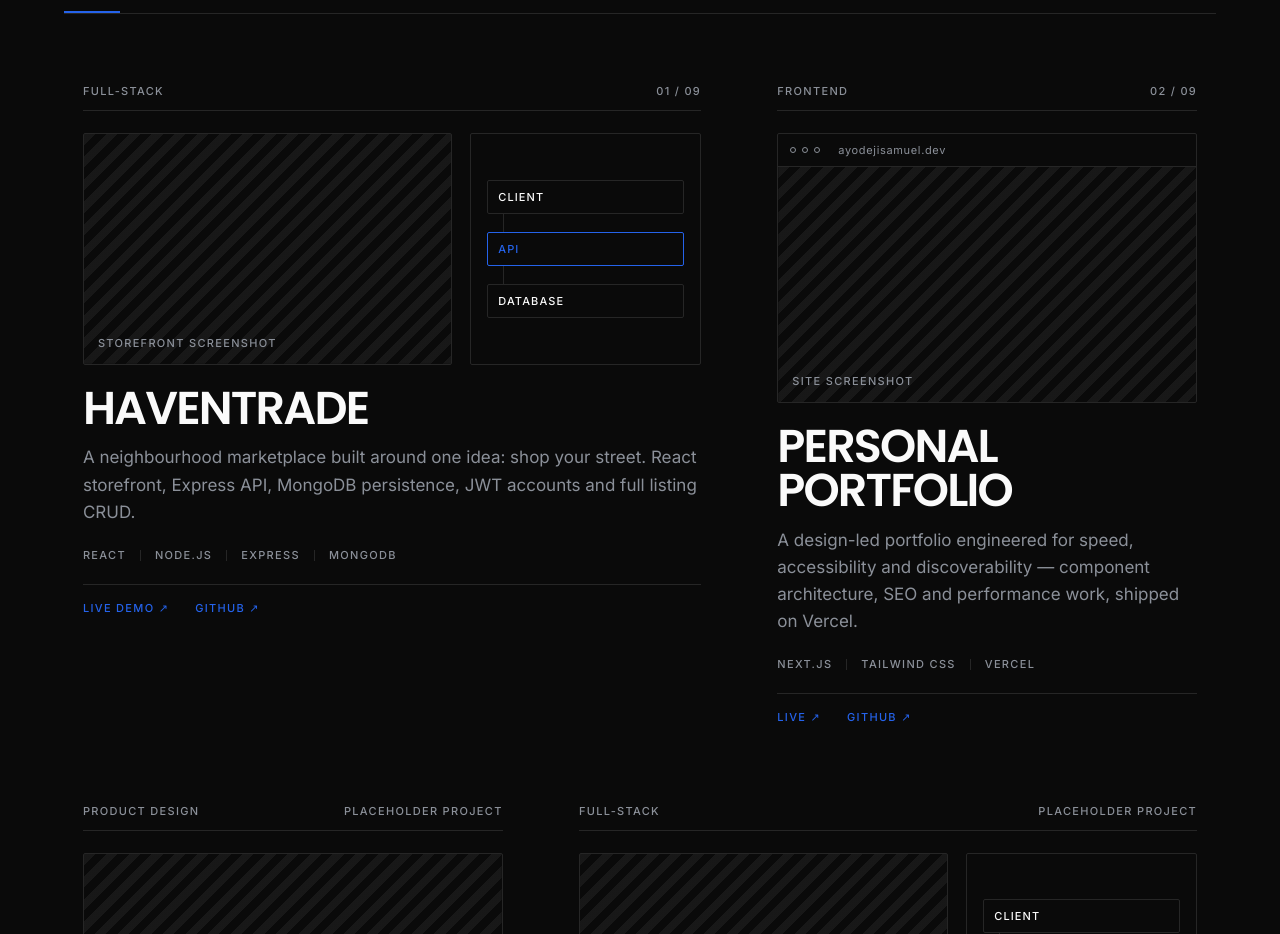
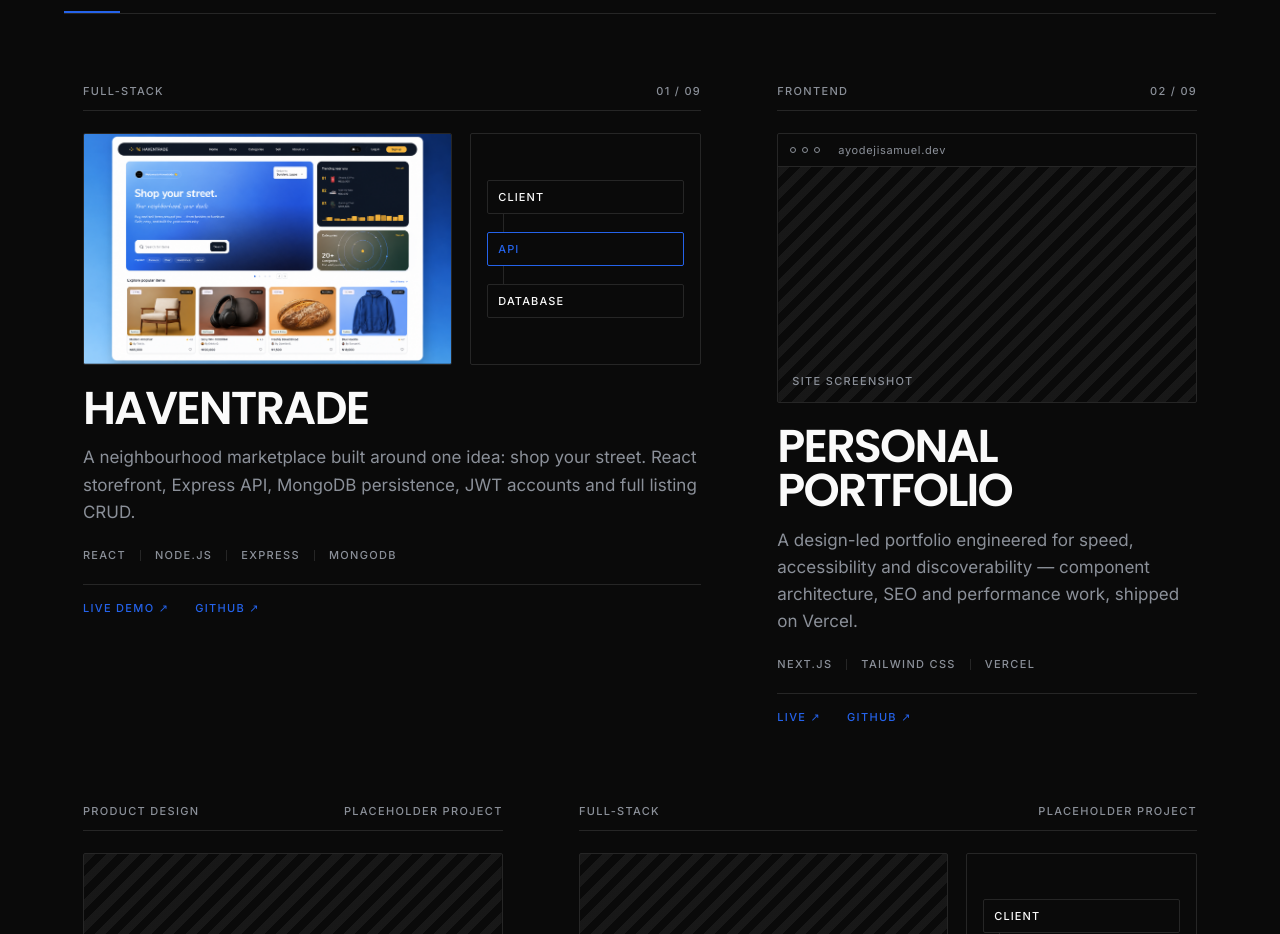
Before and after one commit to samuel12-dot/portfolio_v3, a Next.js app: page / in a window 1280 px wide. Shown: the part 1300-2234 px from the top of the page. Built offline with nearby package versions, Linux system fonts and the light colour scheme.

Commit message:
Add HavenTrade storefront screenshot and real project links
Renders the actual screenshot in the full-stack card media slot and
points Live demo/GitHub links at the deployed app and repo.

```diff
--- a/components/ProjectCard.tsx
+++ b/components/ProjectCard.tsx
@@ -1,3 +1,4 @@
+import Image from "next/image";
 import type { CSSProperties } from "react";
 import type { ProjectLink } from "@/lib/projects";
 
@@ -10,6 +11,7 @@ export type ProjectCardViewModel = {
   stackChips: { label: string; rule: string }[];
   links: ProjectLink[];
   slot: string;
+  image?: string;
   url: string;
   isDesign: boolean;
   isFrontend: boolean;
@@ -187,9 +189,24 @@ export function ProjectCard({ card }: { card: ProjectCardViewModel }) {
               <div
                 data-media
                 data-wipe
-                style={{ ...mediaWipeStyle, aspectRatio: "16/10" }}
+                style={{
+                  ...(card.image
+                    ? { position: "relative" as const }
+                    : mediaWipeStyle),
+                  aspectRatio: "16/10",
+                }}
               >
-                <span style={slotLabelStyle}>{card.slot}</span>
+                {card.image ? (
+                  <Image
+                    src={card.image}
+                    alt={`${card.title} storefront screenshot`}
+                    fill
+                    sizes="(max-width: 900px) 100vw, 60vw"
+                    style={{ objectFit: "cover" }}
+                  />
+                ) : (
+                  <span style={slotLabelStyle}>{card.slot}</span>
+                )}
               </div>
             </div>
             <div
--- a/components/Work.tsx
+++ b/components/Work.tsx
@@ -101,6 +101,7 @@ export function Work() {
         })),
         links: p.links,
         slot: p.slot,
+        image: p.image,
         url: p.url || "localhost:3000",
         isDesign: p.key === "product-design",
         isFrontend: p.key === "frontend",
--- a/lib/projects.ts
+++ b/lib/projects.ts
@@ -11,6 +11,7 @@ export type Project = {
   outcome: string;
   stack: string[];
   slot: string;
+  image?: string;
   url?: string;
   placeholder?: boolean;
   links: ProjectLink[];
@@ -30,9 +31,10 @@ export const PROJECTS: Project[] = [
       "A neighbourhood marketplace built around one idea: shop your street. React storefront, Express API, MongoDB persistence, JWT accounts and full listing CRUD.",
     stack: ["React", "Node.js", "Express", "MongoDB"],
     slot: "Storefront screenshot",
+    image: "/images/haventrade.png",
     links: [
-      { label: "Live demo ↗", href: "#" },
-      { label: "GitHub ↗", href: "#" },
+      { label: "Live demo ↗", href: "https://haventrade.vercel.app/" },
+      { label: "GitHub ↗", href: "https://github.com/samuel12-dot/haventrade" },
     ],
   },
   {
```
Also changed, not shown: public/images/haventrade.png (added).
